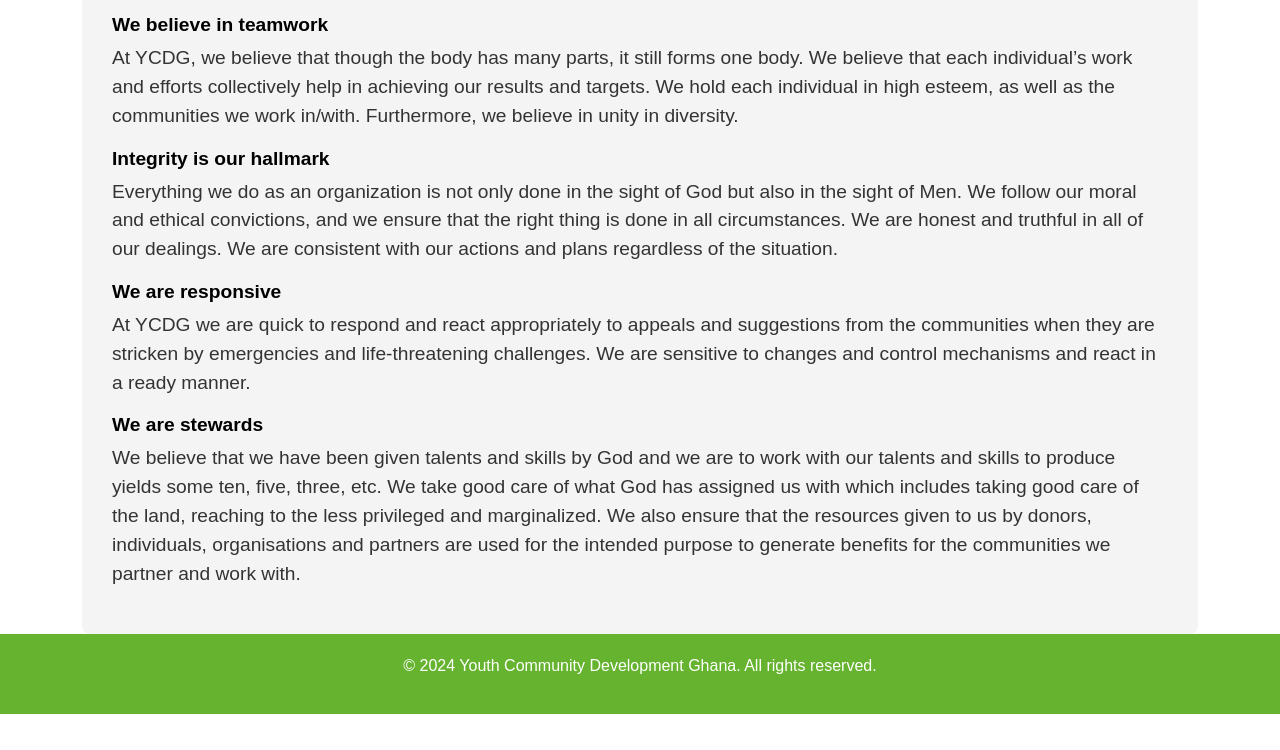
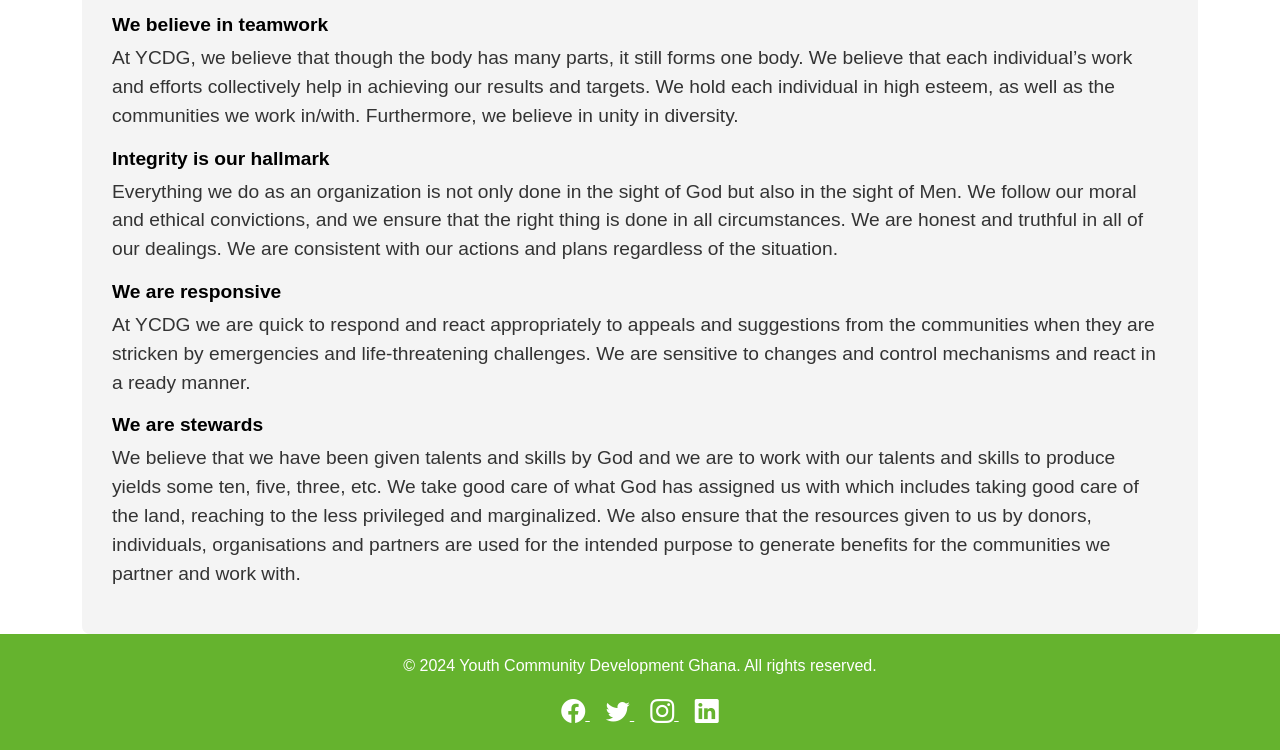
Before and after one commit to rgupta2020/YCD, a plain HTML site: page vision.html in a window 1280 px wide. Shown: the part 1657-2407 px from the top of the page. Before the commit the page ends 2371 px from the top, so only its background shows below. Drawn offline with nearby package versions, Linux system fonts and the light colour scheme.

Commit message:
Update vision.html

```diff
--- a/vision.html
+++ b/vision.html
@@ -8,6 +8,9 @@
 
     <!-- Bootstrap 5 CSS -->
     <link href="https://cdn.jsdelivr.net/npm/bootstrap@5.3.0-alpha1/dist/css/bootstrap.min.css" rel="stylesheet">
+
+    <!-- Bootstrap Icons CSS -->
+    <link href="https://cdn.jsdelivr.net/npm/bootstrap-icons/font/bootstrap-icons.css" rel="stylesheet">
 
     <!-- Custom CSS -->
     <style>
@@ -139,9 +142,27 @@
 
     </div>
 
-    <footer>
+    <!-- Footer -->
+    <footer style="background-color: #65b32e; color: white; text-align: center; padding: 20px 0;">
         <p>&copy; 2024 Youth Community Development Ghana. All rights reserved.</p>
+
+        <!-- Social Media Links -->
+        <div class="social-media">
+            <a href="https://www.facebook.com/YCDGhana" target="_blank" class="text-white mx-2">
+                <i class="bi bi-facebook" style="font-size: 24px;"></i>
+            </a>
+            <a href="https://twitter.com/YCDGhana" target="_blank" class="text-white mx-2">
+                <i class="bi bi-twitter" style="font-size: 24px;"></i>
+            </a>
+            <a href="https://www.instagram.com/YCDGhana" target="_blank" class="text-white mx-2">
+                <i class="bi bi-instagram" style="font-size: 24px;"></i>
+            </a>
+            <a href="https://www.linkedin.com/company/YCDGhana" target="_blank" class="text-white mx-2">
+                <i class="bi bi-linkedin" style="font-size: 24px;"></i>
+            </a>
+        </div>
     </footer>
+
 
     <!-- Bootstrap 5 JS -->
     <script src="https://cdn.jsdelivr.net/npm/bootstrap@5.3.0-alpha1/dist/js/bootstrap.bundle.min.js"></script>
```
